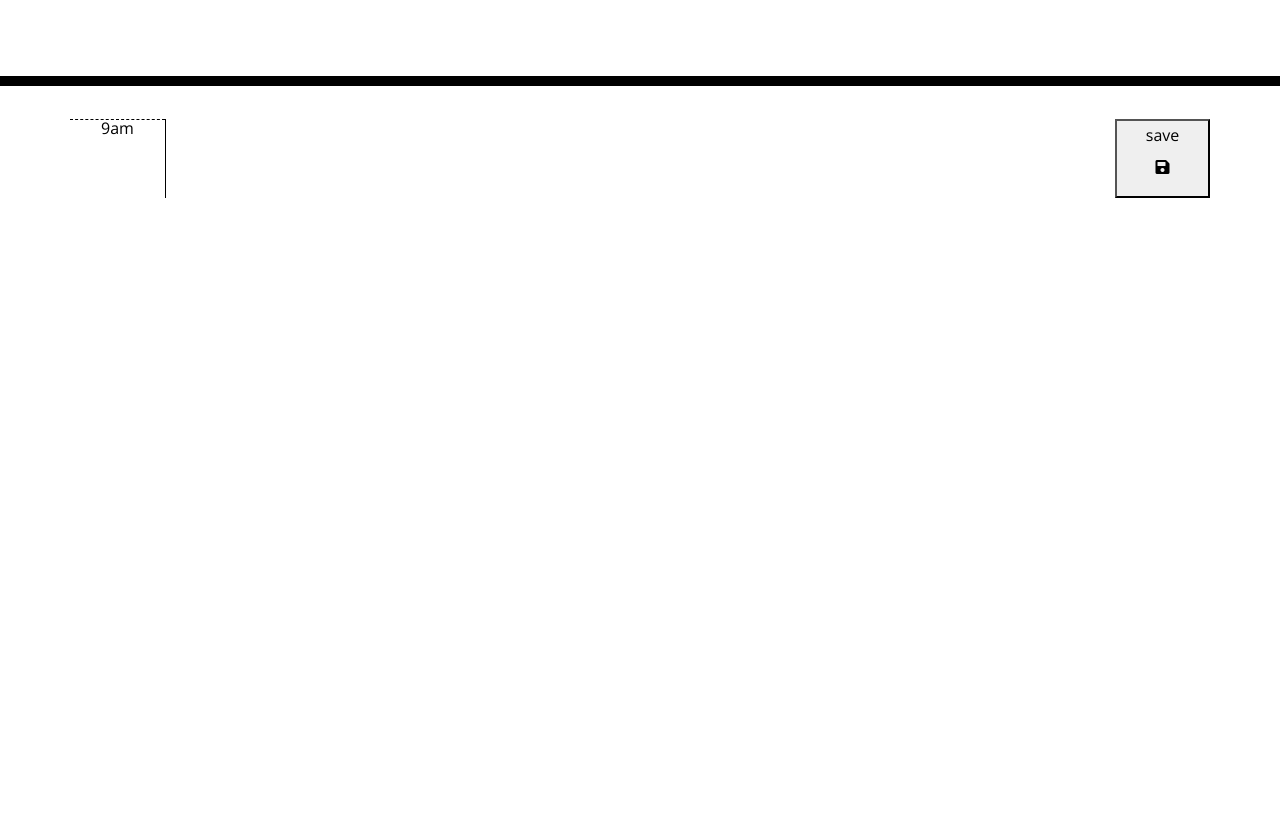
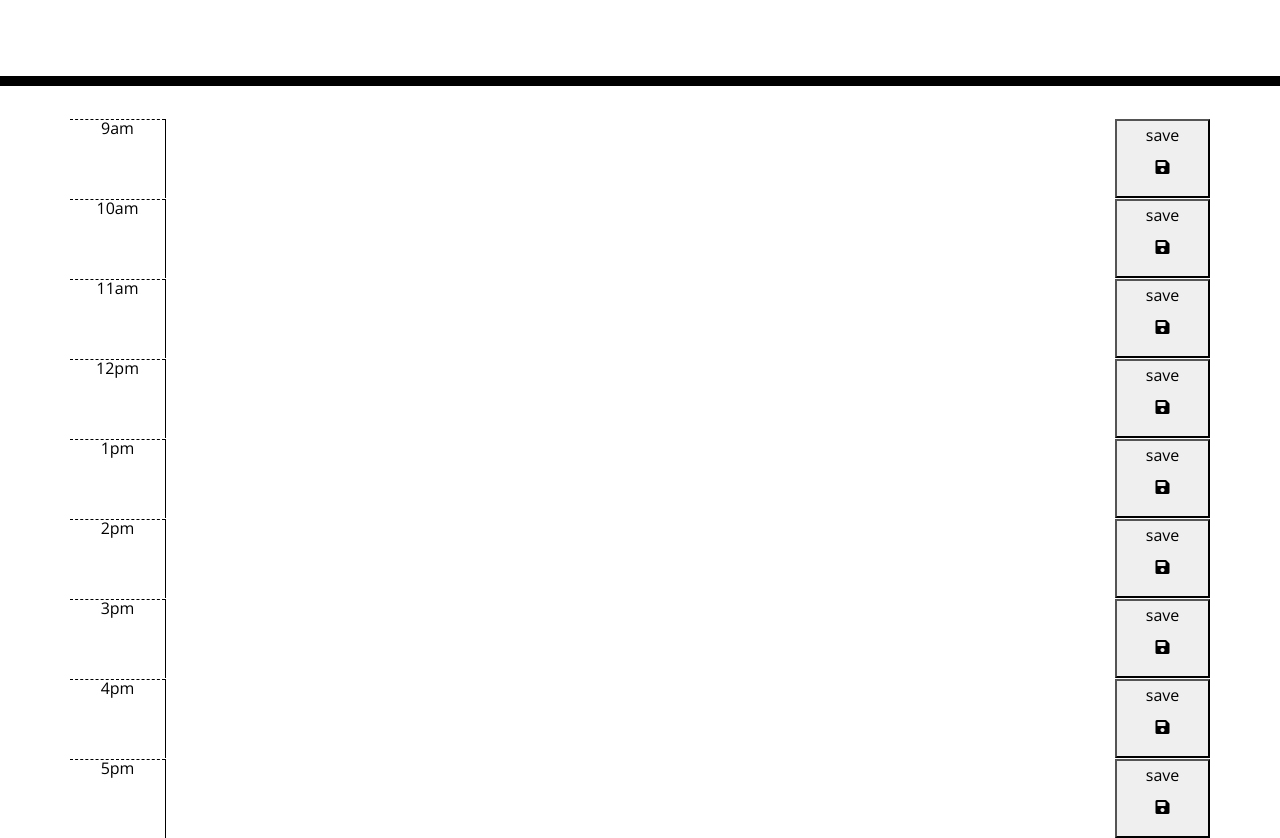
Before and after one commit to brittanieboyko/day-planner, a plain HTML site: page Develop/planner.html in a window 1280 px wide. Shown: the part 182-1020 px from the top of the page. Before the commit the page ends 800 px from the top, so only its background shows below. Drawn offline with nearby package versions, Linux system fonts and the light colour scheme.

Commit message:
added rows for additional workday hours

```diff
--- a/Develop/planner.html
+++ b/Develop/planner.html
@@ -36,6 +36,62 @@
               <i class="fas fa-save"></i>
             </button>
           </div>
+          <div id="hour-10" class="row time-block">
+            <div class="col-md-1 hour">10am</div>
+            <textarea class="col-md-10 description"></textarea>
+            <button class="col-md-1 button-save">save
+              <i class="fas fa-save"></i>
+            </button>
+          </div>
+          <div id="hour-11" class="row time-block">
+            <div class="col-md-1 hour">11am</div>
+            <textarea class="col-md-10 description"></textarea>
+            <button class="col-md-1 button-save">save
+              <i class="fas fa-save"></i>
+            </button>
+          </div>
+          <div id="hour-12" class="row time-block">
+            <div class="col-md-1 hour">12pm</div>
+            <textarea class="col-md-10 description"></textarea>
+            <button class="col-md-1 button-save">save
+              <i class="fas fa-save"></i>
+            </button>
+          </div>
+          <div id="hour-1" class="row time-block">
+            <div class="col-md-1 hour">1pm</div>
+            <textarea class="col-md-10 description"></textarea>
+            <button class="col-md-1 button-save">save
+              <i class="fas fa-save"></i>
+            </button>
+          </div>
+          <div id="hour-2" class="row time-block">
+            <div class="col-md-1 hour">2pm</div>
+            <textarea class="col-md-10 description"></textarea>
+            <button class="col-md-1 button-save">save
+              <i class="fas fa-save"></i>
+            </button>
+          </div>
+          <div id="hour-3" class="row time-block">
+            <div class="col-md-1 hour">3pm</div>
+            <textarea class="col-md-10 description"></textarea>
+            <button class="col-md-1 button-save">save
+              <i class="fas fa-save"></i>
+            </button>
+          </div>
+          <div id="hour-4" class="row time-block">
+            <div class="col-md-1 hour">4pm</div>
+            <textarea class="col-md-10 description"></textarea>
+            <button class="col-md-1 button-save">save
+              <i class="fas fa-save"></i>
+            </button>
+          </div>
+          <div id="hour-5" class="row time-block">
+            <div class="col-md-1 hour">5pm</div>
+            <textarea class="col-md-10 description"></textarea>
+            <button class="col-md-1 button-save">save
+              <i class="fas fa-save"></i>
+            </button>
+          </div>
         </div>
 
     <script src="https://code.jquery.com/jquery-3.4.1.min.js"></script>
```
